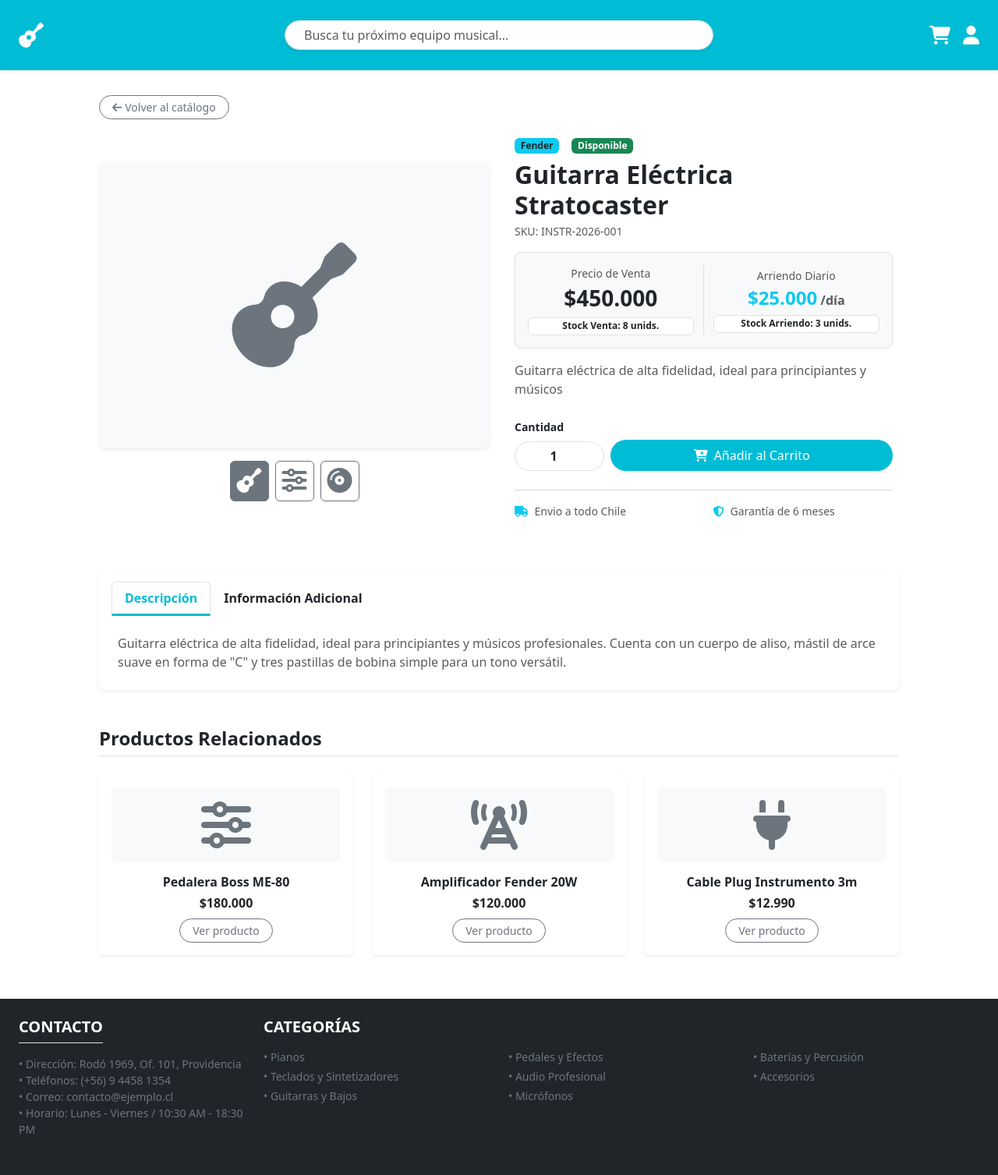
After one commit to pureddx/tienda-musical, a Django app: page /detalle/ in a window 1280 px wide. The commit adds this page. Shown: the whole page at 78% size. Run offline with Django 5.2, Linux system fonts and the light colour scheme.

Commit message:
Frontend EV3: Estilos CSS y plantilla de detalle finalizados

```diff
--- a/apps/catalogoApp/views.py
+++ b/apps/catalogoApp/views.py
@@ -3,3 +3,6 @@ from django.shortcuts import render
 # Create your views here.
 def catalogo(request):
     return render(request, 'catalogoApp/catalogo.html')
+
+def detalle_producto(request):
+    return render(request, 'catalogoApp/detalle.html')
--- a/config/urls.py
+++ b/config/urls.py
@@ -21,4 +21,5 @@ from apps.catalogoApp import views as catalogo_views
 urlpatterns = [
     path('admin/', admin.site.urls),
     path('', catalogo_views.catalogo, name='inicio'),
+    path('detalle/', catalogo_views.detalle_producto, name='detalle_producto'),
 ]
--- a/static/css/styles.css
+++ b/static/css/styles.css
@@ -21,9 +21,10 @@
     border: none;
     padding: 6px 25px;
     font-weight: 500;
+    transition: background-color 0.2s ease-in-out;
 }
 
-/* Cuando el cursor este por encima */
+/* Cuando el cursor esté por encima */
 .btn-turquesa:hover {
     background-color: #0097a7;
     color: white;
@@ -46,9 +47,25 @@
     color: #6c757d;
 }
 
-/* Imagenes */
+/* Imágenes */
 .product-img {
     max-height: 100%;
     max-width: 100%;
     object-fit: contain;
 }
+
+
+/* Borde activo en las pestañas de Descripción e Información */
+.nav-tabs .nav-link.active {
+    border-bottom: 3px solid #00bcd4 !important;
+    color: #00bcd4 !important;
+}
+
+/* Sombra suave para las tarjetas al pasar el cursor */
+.card {
+    transition: transform 0.2s ease, box-shadow 0.2s ease;
+}
+
+.card:hover {
+    transform: translateY(-2px);
+}
--- /dev/null
+++ b/templates/catalogoApp/detalle.html
@@ -0,0 +1,195 @@
+{% extends 'inicio.html' %}
+{% load static %}
+
+{% block title %}Detalle del Producto - Tienda Musical{% endblock %}
+
+{% block content %}
+<!-- Contenedor centrado angosto estilo tienda real -->
+<div class="container py-2" style="max-width: 1050px;">
+
+    <!-- Botón para volver al catálogo -->
+    <div class="mb-3">
+        <a href="{% url 'inicio' %}" class="btn btn-outline-secondary btn-sm rounded-pill px-3">
+            <i class="fa-solid fa-arrow-left me-1"></i>Volver al catálogo
+        </a>
+    </div>
+
+    <div class="row g-4 align-items-center mb-5">
+
+        <!-- Columna izquierda -->
+        <div class="col-md-6">
+            <div class="card border-0 shadow-sm p-4 text-center rounded-3 bg-light mb-3">
+                <div class="d-flex align-items-center justify-content-center" style="min-height: 320px;">
+                    <i id="mainProductImage" class="fa-solid fa-guitar fa-10x text-secondary"></i>
+                </div>
+            </div>
+
+            <!-- Miniaturas Intercambiables -->
+            <div class="d-flex justify-content-center gap-2">
+                <button type="button" class="btn btn-outline-secondary p-2 active" onclick="changeImage('fa-guitar')">
+                    <i class="fa-solid fa-guitar fa-2x"></i>
+                </button>
+                <button type="button" class="btn btn-outline-secondary p-2" onclick="changeImage('fa-sliders')">
+                    <i class="fa-solid fa-sliders fa-2x"></i>
+                </button>
+                <button type="button" class="btn btn-outline-secondary p-2" onclick="changeImage('fa-compact-disc')">
+                    <i class="fa-solid fa-compact-disc fa-2x"></i>
+                </button>
+            </div>
+        </div>
+
+        <!-- Columna derecha -->
+        <div class="col-md-6">
+            <div class="p-2">
+                <!-- Marca y Estado -->
+                <div class="d-flex align-items-center gap-3 mb-2">
+                    <span class="badge bg-info text-dark">Fender</span>
+                    <span class="badge bg-success">Disponible</span>
+                </div>
+
+                <!-- Título y Código -->
+                <h2 class="fw-bold text-dark mb-1">Guitarra Eléctrica Stratocaster</h2>
+                <p class="text-muted small mb-3">SKU: INSTR-2026-001</p>
+
+                <!-- Precios (Venta vs Arriendo) -->
+                <div class="p-3 bg-light rounded-3 mb-3 border">
+                    <div class="row align-items-center text-center">
+                        <div class="col-6 border-end">
+                            <span class="text-muted small d-block">Precio de Venta</span>
+                            <span class="fs-3 fw-bold text-dark">$450.000</span>
+                            <span class="badge bg-white text-dark border d-block mt-1 small">
+                                Stock Venta: <strong>8 unids.</strong>
+                            </span>
+                        </div>
+                        <div class="col-6">
+                            <span class="text-muted small d-block">Arriendo Diario</span>
+                            <span class="fs-4 fw-bold text-info">$25.000<small class="fs-6 text-muted"> /día</small></span>
+                            <span class="badge bg-white text-dark border d-block mt-1 small">
+                                Stock Arriendo: <strong>3 unids.</strong>
+                            </span>
+                        </div>
+                    </div>
+                </div>
+
+                <!-- Descripción Breve -->
+                <p class="text-muted mb-4">
+                    Guitarra eléctrica de alta fidelidad, ideal para principiantes y músicos
+                </p>
+
+                <!-- Seleccion de Cantidad y Botones de Acción -->
+                <div class="row g-2 mb-4">
+                    <div class="col-4 col-md-3">
+                        <label class="form-label small fw-semibold">Cantidad</label>
+                        <input type="number" class="form-control rounded-pill text-center fw-bold" value="1" min="1">
+                    </div>
+                    <div class="col-8 col-md-9 d-flex align-items-end">
+                        <button class="btn btn-turquesa w-100 py-2 shadow-sm">
+                            <i class="fa-solid fa-cart-plus me-2"></i>Añadir al Carrito
+                        </button>
+                    </div>
+                </div>
+
+                <!-- Características Rápidas -->
+                <hr class="text-muted">
+                <div class="row text-muted small mt-3">
+                    <div class="col-6 mb-2">
+                        <i class="fa-solid fa-truck text-info me-2"></i>Envio a todo Chile
+                    </div>
+                    <div class="col-6 mb-2">
+                        <i class="fa-solid fa-shield-halved text-info me-2"></i>Garantía de 6 meses
+                    </div>
+                </div>
+
+            </div>
+        </div>
+
+    </div>
+
+    <!-- Descripción e Información adicional -->
+    <div class="card border-0 shadow-sm rounded-3 mb-5">
+        <div class="card-header bg-white border-bottom-0 pt-3 px-4">
+            <ul class="nav nav-tabs card-header-tabs" id="productTab" role="tablist">
+                <li class="nav-item" role="presentation">
+                    <button class="nav-link active fw-semibold text-dark" id="descripcion-tab" data-bs-toggle="tab" data-bs-target="#descripcion" type="button" role="tab">
+                        Descripción
+                    </button>
+                </li>
+                <li class="nav-item" role="presentation">
+                    <button class="nav-link fw-semibold text-dark" id="info-tab" data-bs-toggle="tab" data-bs-target="#info" type="button" role="tab">
+                        Información Adicional
+                    </button>
+                </li>
+            </ul>
+        </div>
+        <div class="card-body p-4 tab-content" id="productTabContent">
+            <div class="tab-pane fade show active" id="descripcion" role="tabpanel">
+                <p class="text-muted mb-0">
+                    Guitarra eléctrica de alta fidelidad, ideal para principiantes y músicos profesionales. Cuenta con un cuerpo de aliso, mástil de arce suave en forma de "C" y tres pastillas de bobina simple para un tono versátil.
+                </p>
+            </div>
+            <div class="tab-pane fade" id="info" role="tabpanel">
+                <table class="table table-sm table-striped text-muted mb-0">
+                    <tbody>
+                        <tr><th>Modelo</th><td>Player Stratocaster HH</td></tr>
+                        <tr><th>Material del Cuerpo</th><td>Aliso (Alder)</td></tr>
+                        <tr><th>Mástil</th><td>Arce (Maple)</td></tr>
+                        <tr><th>Garantía</th><td>6 Meses directa de fábrica</td></tr>
+                    </tbody>
+                </table>
+            </div>
+        </div>
+    </div>
+
+    <!-- Productos relacionados -->
+    <div class="mb-4">
+        <h4 class="fw-bold text-dark border-bottom pb-2 mb-4">Productos Relacionados</h4>
+        <div class="row row-cols-1 row-cols-md-3 g-4">
+            <div class="col">
+                <div class="card h-100 border-0 shadow-sm text-center p-3">
+                    <div class="p-3 bg-light rounded-3 mb-3">
+                        <i class="fa-solid fa-sliders fa-4x text-secondary"></i>
+                    </div>
+                    <div class="card-body p-0">
+                        <h6 class="fw-semibold text-dark mb-1">Pedalera Boss ME-80</h6>
+                        <p class="fw-bold text-dark mb-2">$180.000</p>
+                        <a href="#" class="btn btn-sm btn-outline-secondary rounded-pill px-3">Ver producto</a>
+                    </div>
+                </div>
+            </div>
+            <div class="col">
+                <div class="card h-100 border-0 shadow-sm text-center p-3">
+                    <div class="p-3 bg-light rounded-3 mb-3">
+                        <i class="fa-solid fa-tower-cell fa-4x text-secondary"></i>
+                    </div>
+                    <div class="card-body p-0">
+                        <h6 class="fw-semibold text-dark mb-1">Amplificador Fender 20W</h6>
+                        <p class="fw-bold text-dark mb-2">$120.000</p>
+                        <a href="#" class="btn btn-sm btn-outline-secondary rounded-pill px-3">Ver producto</a>
+                    </div>
+                </div>
+            </div>
+            <div class="col">
+                <div class="card h-100 border-0 shadow-sm text-center p-3">
+                    <div class="p-3 bg-light rounded-3 mb-3">
+                        <i class="fa-solid fa-plug fa-4x text-secondary"></i>
+                    </div>
+                    <div class="card-body p-0">
+                        <h6 class="fw-semibold text-dark mb-1">Cable Plug Instrumento 3m</h6>
+                        <p class="fw-bold text-dark mb-2">$12.990</p>
+                        <a href="#" class="btn btn-sm btn-outline-secondary rounded-pill px-3">Ver producto</a>
+                    </div>
+                </div>
+            </div>
+        </div>
+    </div>
+
+</div>
+
+<!-- JavaScript para cambiar la imagen -->
+<script>
+function changeImage(iconClass) {
+    const mainImg = document.getElementById('mainProductImage');
+    mainImg.className = `fa-solid ${iconClass} fa-10x text-secondary`;
+}
+</script>
+{% endblock %}
```
Also changed, not shown: templates/catalogoApp/catalogo.html (+5 -6 lines).
